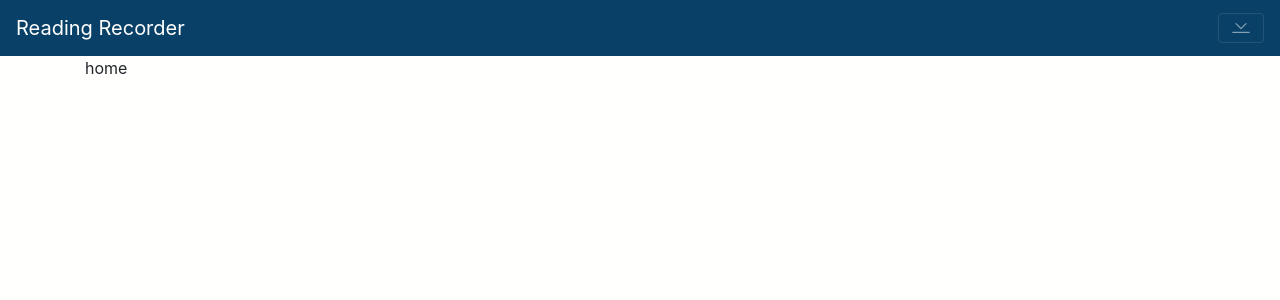
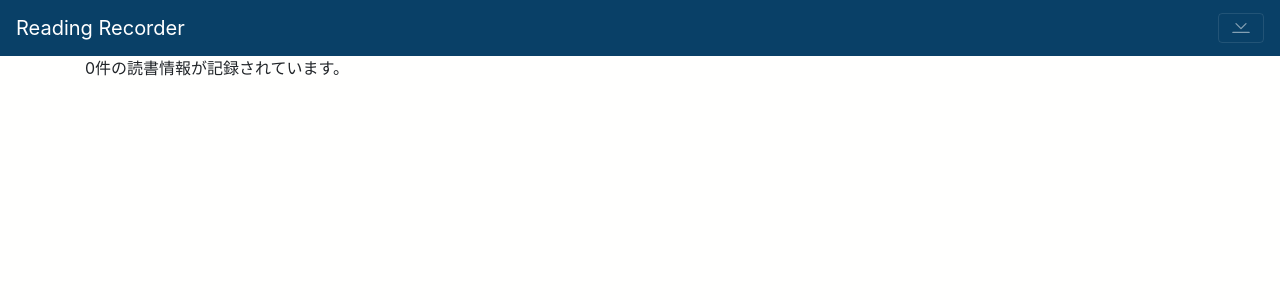
Before and after one commit to MinatoNaka/VueBooksReviewBootstrap, a Vue app: page / in a window 1280 px wide. Shown: the top 300 px of the page. Built offline with nearby package versions, Linux system fonts and the light colour scheme.

Commit message:
レビュー一覧表示機能実装

```diff
--- a/src/store/index.js
+++ b/src/store/index.js
@@ -10,9 +10,18 @@ export default new Vuex.Store({
     current: null,
   },
   getters: {
+    bookCount(state) {
+      return state.books.length;
+    },
     getBookById(state) {
       return (id) => {
         return state.books.find((book) => book.id === id);
+      };
+    },
+    getRangeByPage(state) {
+      return (page) => {
+        const SIZE = 3;
+        return state.books.slice((page - 1) * SIZE, (page - 1) * SIZE + SIZE);
       };
     },
     current(state) {
--- a/src/views/Home.vue
+++ b/src/views/Home.vue
@@ -1,11 +1,48 @@
 <template>
-  <div>
-    home
+  <div class="list">
+    <p>{{ bookCount }}件の読書情報が記録されています。</p>
+    <b-row>
+      <BookInfo
+        v-for="(b, i) of books"
+        :linkable="true"
+        :book="b"
+        :index="i + 1"
+        :key="b.isbn"
+      ></BookInfo>
+    </b-row>
+    <div>
+      <!-- <el-pagination
+        background
+        layout="prev, pager, next"
+        :total="bookCount"
+        :page-size="3"
+        @current-change="onchange"
+      ></el-pagination> -->
+    </div>
   </div>
 </template>
 
 <script>
+import { mapGetters } from "vuex";
+import BookInfo from "@/components/BookInfo.vue";
 export default {
   name: "home",
+  data() {
+    return {
+      books: [],
+    };
+  },
+  components: {
+    BookInfo,
+  },
+  computed: mapGetters(["bookCount", "getRangeByPage"]),
+  methods: {
+    onchange(page) {
+      this.books = this.getRangeByPage(page);
+    },
+  },
+  mounted() {
+    this.books = this.getRangeByPage(1);
+  },
 };
 </script>
```
Also changed, not shown: src/main.js (+7 -1 lines).
